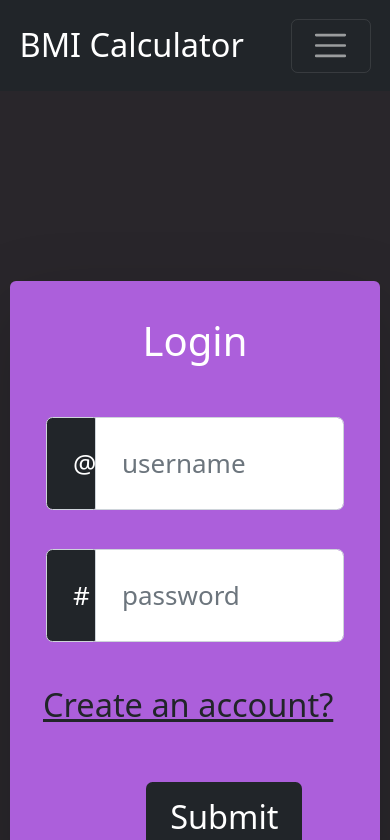
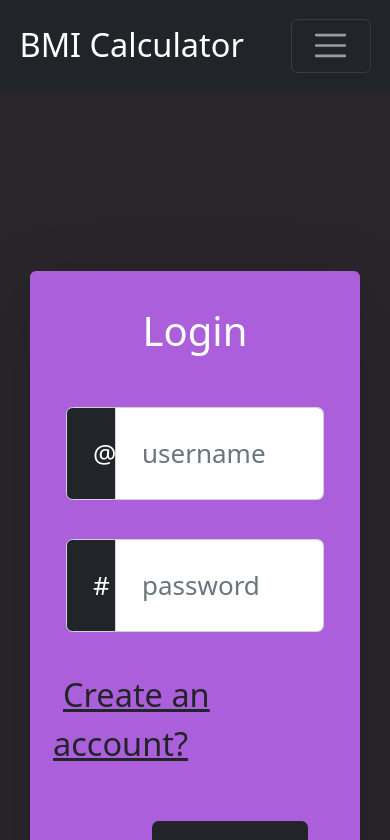
Before and after one commit to Berkeley-gov/body-mass-index-Client, a React (Create React App) app: page /login in a window 390 px wide. Shown: the top 840 px of the page. Built offline with nearby package versions, Linux system fonts and the light colour scheme; no server answers.

Commit message:
no errors

```diff
--- a/src/assets/login-component.css
+++ b/src/assets/login-component.css
@@ -36,13 +36,13 @@ h2 {
     width: 50px !important;
 }
 
-@media screen and (max-width: 410px) {
+@media screen and (max-width: 500px) {
     .row-fluid {
-        margin: 10px;
+        margin: 0 30px;
     }
 
     #login-form {
-        margin: 190px auto !important;
+        margin: 180px auto !important;
     }
 
     .submit {
```
Also changed, not shown: 8 other files (tests, documents, lock files or other folders).
